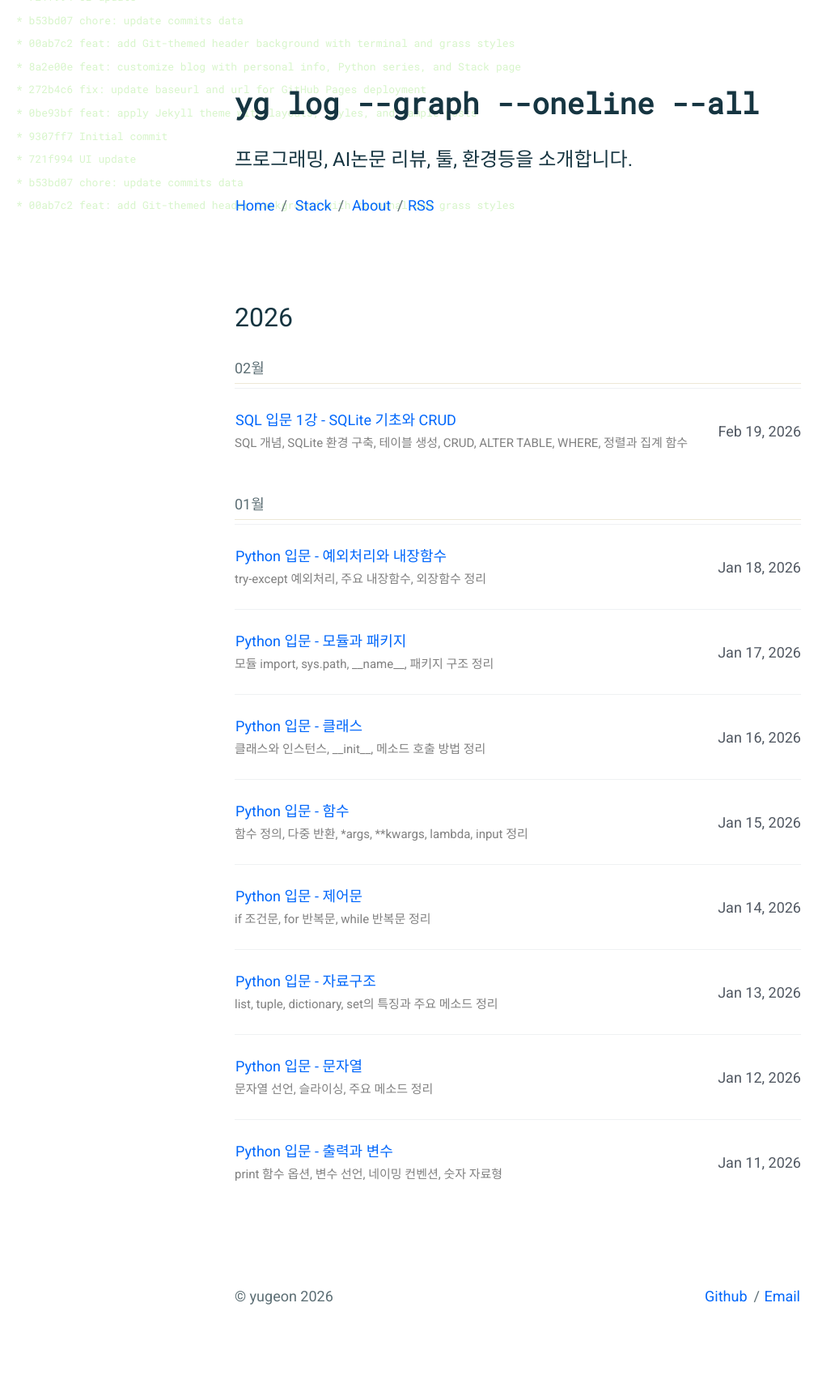
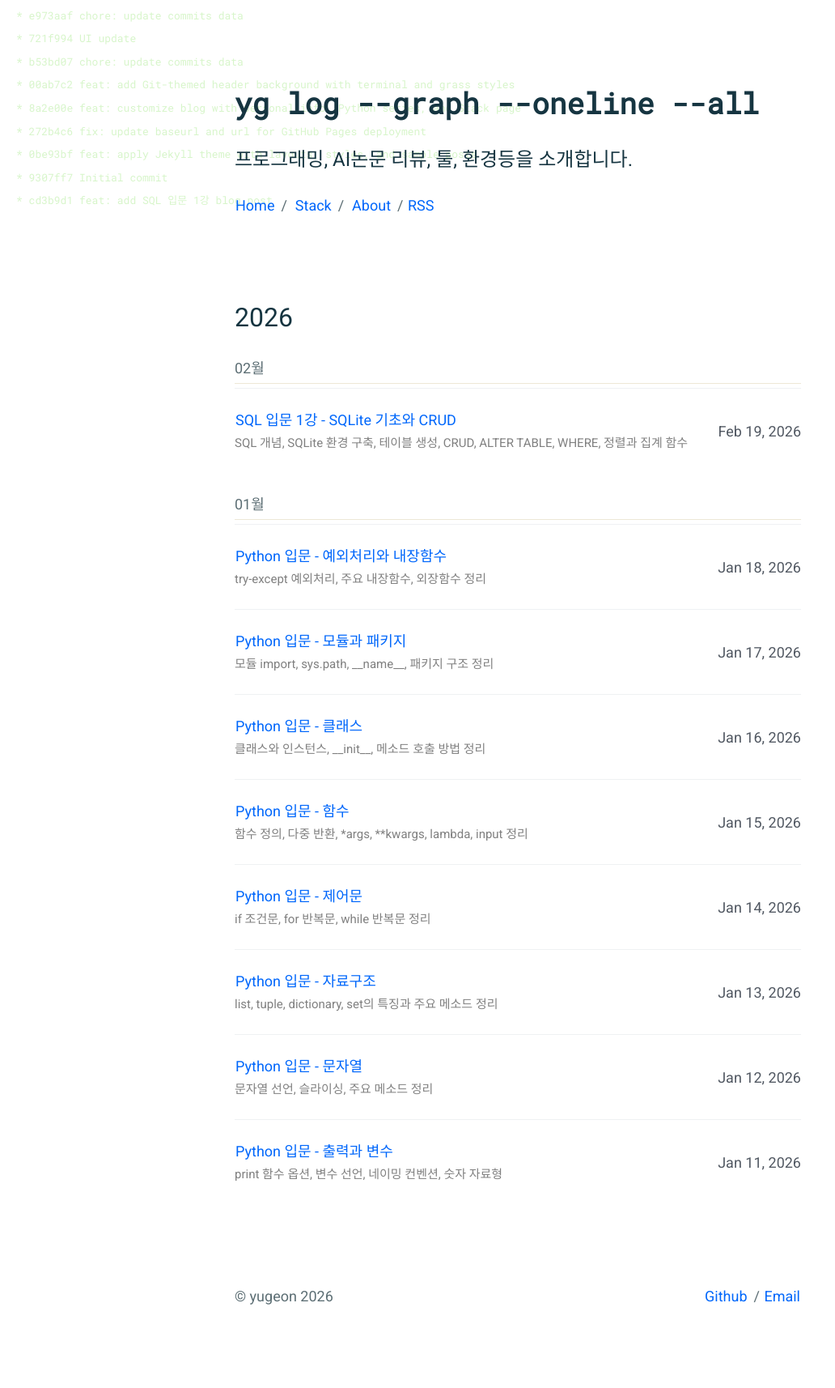
Before and after one commit to yg2127/yg2127.github.io, a Jekyll site: the page built from index.html, in a window 1280 px wide. Shown: the whole page at 81% size, without its empty margins (0-1032 px from the left). Built offline with Jekyll 4.4.1, drawn with Linux system fonts in a browser that asks for light colours.

Commit message:
chore: update commits data

```diff
--- a/_data/commits.json
+++ b/_data/commits.json
@@ -1,4 +1,10 @@
 [
+  {
+    "line": "* cd3b9d1 feat: add SQL 입문 1강 blog post"
+  },
+  {
+    "line": "* e973aaf chore: update commits data"
+  },
   {
     "line": "* 721f994 UI update"
   },
```
